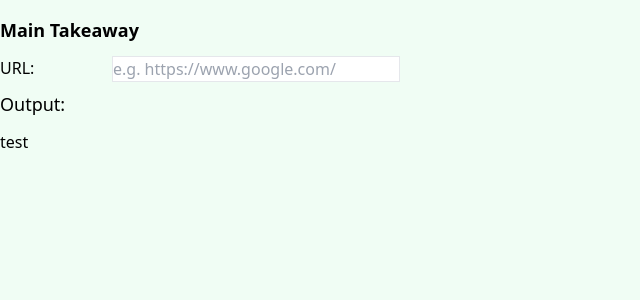
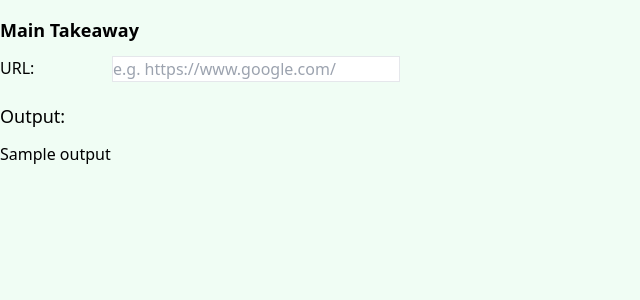
Before and after one commit to Akumello/main-takeaway, a Django app: template templates/index.html in a window 1280 px wide. Shown: the top 300 px of the page, without its empty margins (0-640 px from the left). Run offline with Django 5.2, Linux system fonts and the light colour scheme; the template is opened without the code that fills it: most values are stand-ins (such as "Sample title", 1, 10 or a date in 2020); some libraries are stand-ins or nearby versions.

Commit message:
Added function to extract text data from a web url and display in template

```diff
--- a/main_takeaway/views.py
+++ b/main_takeaway/views.py
@@ -1,5 +1,7 @@
 from django.shortcuts import render
+from main_takeaway.language_processor import extract_web
 
 
 def index(request):
-    return render(request, 'index.html')
+    context = {'output': extract_web('https://www.seriouseats.com/taste-test-the-best-ketchup')}
+    return render(request, 'index.html', context)
--- a/static/src/output.css
+++ b/static/src/output.css
@@ -599,6 +599,10 @@ video {
   margin-top: 1rem;
 }
 
+.mt-5 {
+  margin-top: 1.25rem;
+}
+
 .block {
   display: block;
 }
--- a/templates/index.html
+++ b/templates/index.html
@@ -8,5 +8,6 @@
         <input type="text" id="input-url" placeholder="e.g. https://www.google.com/" class="input input-bordered w-72 border" />
     </div>
     <h2 class="text-lg mt-5 mb-3">Output:</h2>
-    <p id="p-output">test</p>
+    <p id="p-output">{{ output }}</p>
+
 {% endblock content %}
```
Also changed, not shown: main_takeaway/language_processor.py (added, +23 -0 lines).
